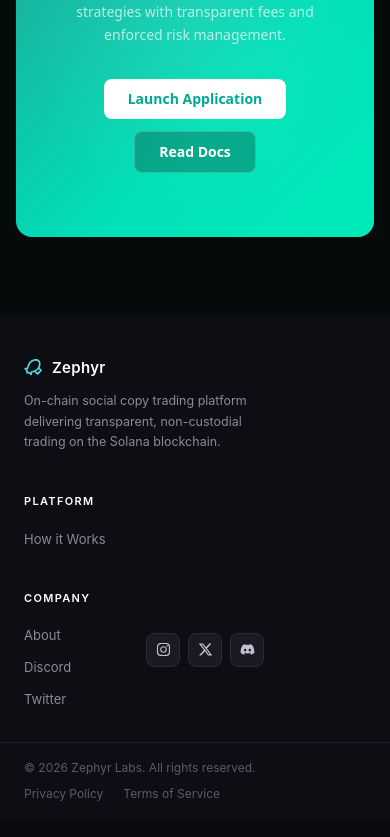
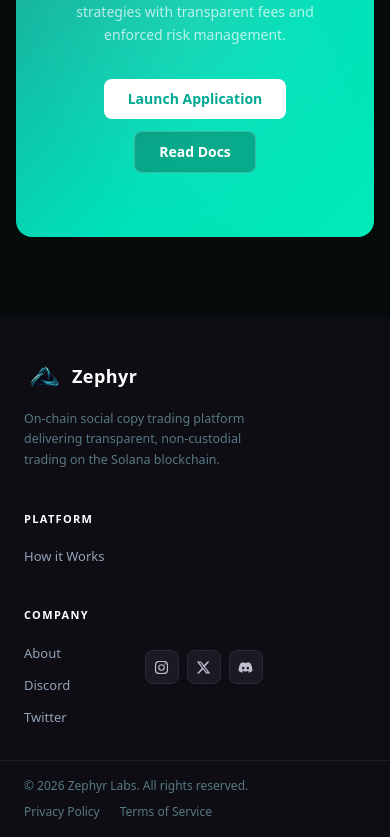
Before and after one commit to CHIBUZOR-coder/zephyr-landingpage, a React (Vite) app: page / in a window 390 px wide. Shown: the part 4615-5452 px from the top of the page. Built offline with nearby package versions, Linux system fonts and the light colour scheme.

Commit message:
fixed footer

```diff
--- a/src/pages/LandingPage.tsx
+++ b/src/pages/LandingPage.tsx
@@ -14,8 +14,9 @@
         <div className='header flex justify-between items-center px-4 py-3'>
           <div className='flex items-center gap-3'>
             <span
+            className='bg-center bg-cover h-22 w-22'
               style={{
-                backgroundImage: `url("/images/zeflogo.png") bg-center bg-cover h-22 w-22`
+                backgroundImage: `url("/images/zeflogo.png") `
               }}
             ></span>
 
--- a/src/pages/sections/Footer.tsx
+++ b/src/pages/sections/Footer.tsx
@@ -1,16 +1,9 @@
 import { FaInstagram, FaDiscord } from 'react-icons/fa'
 import { FaXTwitter } from 'react-icons/fa6'
-import { TbZeppelin } from 'react-icons/tb'
 
 export default function Footer () {
   return (
-    <footer
-      className='w-full'
-      style={{
-        backgroundColor: '#0d0d13',
-        fontFamily: "'Inter', 'Helvetica Neue', sans-serif"
-      }}
-    >
+    <footer className='w-full bg-[#0d0d13] font-sans'>
       {/* Top section */}
       <div className='max-w-7xl mx-auto px-6 sm:px-10 lg:px-16 pt-10 pb-8'>
         <div className='flex flex-col sm:flex-row sm:items-start justify-between gap-10'>
@@ -18,27 +11,17 @@
           <div className='max-w-xs'>
             {/* Logo */}
             <div className='flex items-center gap-2 mb-3'>
-              <TbZeppelin
-                size={20}
-                style={{ color: '#4dd9e0', transform: 'rotate(-45deg)' }}
+              <span
+                className='bg-center bg-cover h-10 w-10 inline-block'
+                style={{ backgroundImage: `url("/images/zeflogo.png")` }}
               />
-              <span
-                className='text-white font-semibold tracking-wide'
-                style={{ fontSize: '15px', letterSpacing: '0.02em' }}
-              >
+              <span className='text-white font-semibold tracking-wide text-[18px]'>
                 Zephyr
               </span>
             </div>
+
             {/* Tagline */}
-            <p
-              className='leading-relaxed'
-              style={{
-                color: '#8a8a9a',
-                fontSize: '12.5px',
-                lineHeight: '1.65',
-                maxWidth: '230px'
-              }}
-            >
+            <p className='text-[#577884] text-[12.5px] leading-[1.65] max-w-[230px]'>
               On-chain social copy trading platform delivering transparent,
               non-custodial trading on the Solana blockchain.
             </p>
@@ -48,22 +31,14 @@
           <div className='flex flex-col sm:flex-row gap-10 sm:gap-20'>
             {/* PLATFORM column */}
             <div>
-              <h3
-                className='font-semibold tracking-widest mb-4'
-                style={{
-                  color: '#ffffff',
-                  fontSize: '11px',
-                  letterSpacing: '0.12em'
-                }}
-              >
-                PLATFORM
+              <h3 className='text-white font-semibold text-[11px] tracking-[0.12em] mb-4 uppercase'>
+                Platform
               </h3>
               <ul className='space-y-2'>
                 <li>
                   <a
                     href='#'
-                    className='transition-colors duration-150 hover:text-white'
-                    style={{ color: '#8a8a9a', fontSize: '13px' }}
+                    className='text-[#94A3B8] text-[13px] hover:text-white transition-colors duration-150'
                   >
                     How it Works
                   </a>
@@ -72,27 +47,19 @@
             </div>
 
             {/* COMPANY column + social icons */}
-            <div className='flex flex-col gap-0'>
+            <div>
               <div className='flex flex-row gap-14 sm:gap-10 items-start'>
                 {/* COMPANY */}
                 <div>
-                  <h3
-                    className='font-semibold tracking-widest mb-4'
-                    style={{
-                      color: '#ffffff',
-                      fontSize: '11px',
-                      letterSpacing: '0.12em'
-                    }}
-                  >
-                    COMPANY
+                  <h3 className='text-white font-semibold text-[11px] tracking-[0.12em] mb-4 uppercase'>
+                    Company
                   </h3>
                   <ul className='space-y-2'>
                     {['About', 'Discord', 'Twitter'].map(item => (
                       <li key={item}>
                         <a
                           href='#'
-                          className='transition-colors duration-150 hover:text-white'
-                          style={{ color: '#8a8a9a', fontSize: '13px' }}
+                          className='text-[#94A3B8] text-[13px] hover:text-white transition-colors duration-150'
                         >
                           {item}
                         </a>
@@ -101,8 +68,8 @@
                   </ul>
                 </div>
 
-                {/* Social icons — aligned to top-right */}
-                <div className='flex items-start gap-2 mt-0 pt-0 self-center sm:self-start sm:mt-0'>
+                {/* Social icons */}
+                <div className='flex items-start gap-2 self-center sm:self-start'>
                   {[
                     { Icon: FaInstagram, label: 'Instagram' },
                     { Icon: FaXTwitter, label: 'X / Twitter' },
@@ -112,28 +79,9 @@
                       key={label}
                       href='#'
                       aria-label={label}
-                      className='flex items-center justify-center rounded-lg transition-colors duration-150'
-                      style={{
-                        width: '34px',
-                        height: '34px',
-                        backgroundColor: '#1a1a24',
-                        border: '1px solid #2a2a38',
-                        color: '#c0c0d0'
-                      }}
-                      onMouseEnter={e => {
-                        ;(
-                          e.currentTarget as HTMLElement
-                        ).style.backgroundColor = '#222232'
-                        ;(e.currentTarget as HTMLElement).style.color =
-                          '#ffffff'
-                      }}
-                      onMouseLeave={e => {
-                        ;(
-                          e.currentTarget as HTMLElement
-                        ).style.backgroundColor = '#1a1a24'
-                        ;(e.currentTarget as HTMLElement).style.color =
-                          '#c0c0d0'
-                      }}
+                      className='flex items-center justify-center w-[34px] h-[34px] rounded-lg
+                                 bg-[#1a1a24] border border-[#2a2a38] text-[#c0c0d0]
+                                 hover:bg-[#222232] hover:text-white transition-colors duration-150'
                     >
                       <Icon size={15} />
                     </a>
@@ -146,12 +94,12 @@
       </div>
 
       {/* Divider */}
-      <div style={{ borderTop: '1px solid #1e1e2a' }} />
+      <div className='border-t border-[#1e1e2a]' />
 
       {/* Bottom bar */}
       <div className='max-w-7xl mx-auto px-6 sm:px-10 lg:px-16 py-4'>
         <div className='flex flex-col sm:flex-row items-start sm:items-center justify-between gap-2'>
-          <span style={{ color: '#5a5a6e', fontSize: '12px' }}>
+          <span className='text-[#577884] text-[12px]'>
             © 2026 Zephyr Labs. All rights reserved.
           </span>
           <div className='flex items-center gap-5'>
@@ -159,8 +107,7 @@
               <a
                 key={link}
                 href='#'
-                className='transition-colors duration-150 hover:text-white'
-                style={{ color: '#5a5a6e', fontSize: '12px' }}
+                className='text-[#577884] text-[12px] hover:text-white transition-colors duration-150'
               >
                 {link}
               </a>
```
